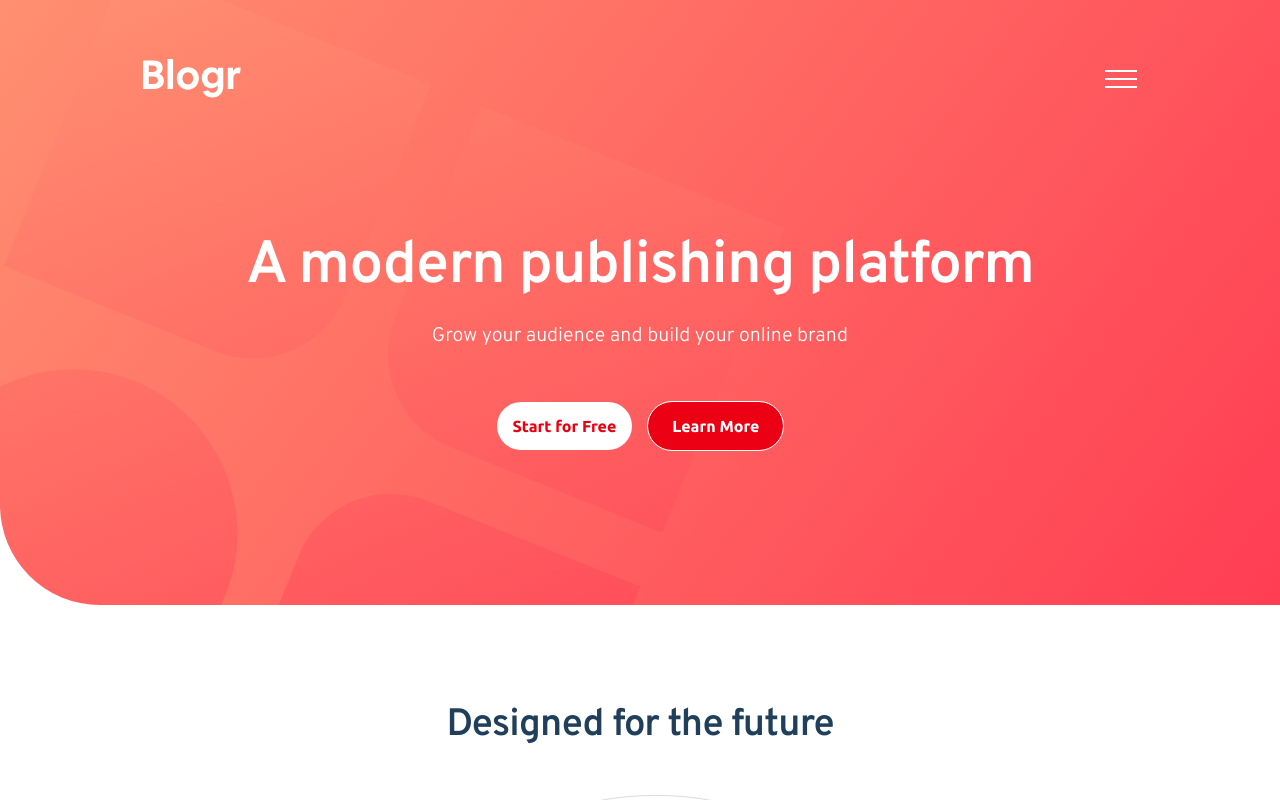
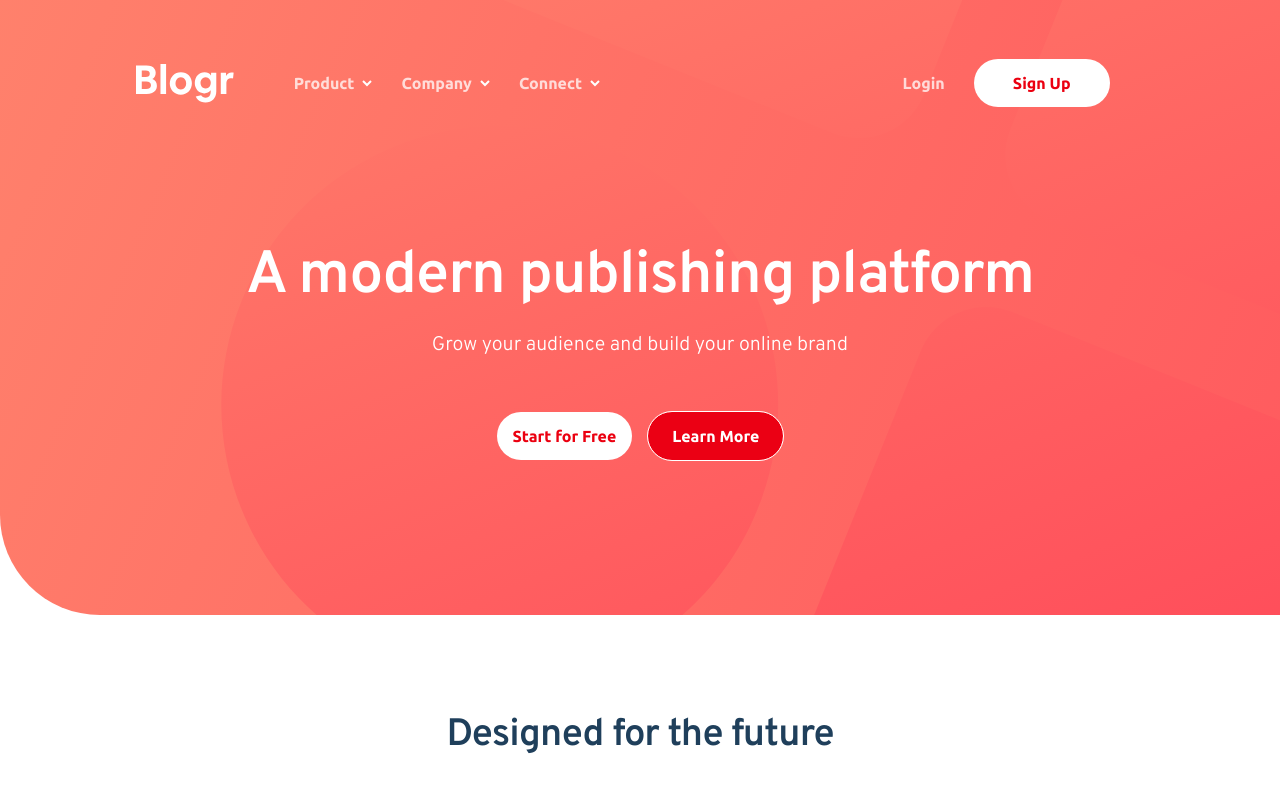
Before and after one commit to DocForLoop/blogr-landing-page, a website built with Vite: page index.html in a window 1280 px wide. Both pictures are taken after a click on the link 191 px from the left and 78 px from the top of the page. Shown: the top 800 px of the page. Built offline with nearby package versions, Linux system fonts and the light colour scheme.

Commit message:
Add desktop header styles

```diff
--- a/index.html
+++ b/index.html
@@ -42,7 +42,7 @@
                 <button class="header__dropdown-toggle" aria-haspopup="menu" aria-expanded="false" aria-controls="dropdown-product">
                   <span class="header__dropdown-toggle-name">Product</span>
                   <svg class="header__dropdown-icon" aria-hidden="true" width="10" height="7" viewBox="0 0 10 7">
-                    <path fill="none" stroke="#FF7B86" stroke-width="2" d="M1 1l4 4 4-4"/>
+                    <path fill="none" stroke-width="2" d="M1 1l4 4 4-4"/>
                   </svg>
                 </button>
 
@@ -59,7 +59,7 @@
                 <button class="header__dropdown-toggle" aria-haspopup="menu" aria-expanded="false" aria-controls="dropdown-company">
                   <span class="header__dropdown-toggle-name">Company</span>
                   <svg class="header__dropdown-icon" aria-hidden="true" width="10" height="7" viewBox="0 0 10 7">
-                    <path fill="none" stroke="#FF7B86" stroke-width="2" d="M1 1l4 4 4-4"/>
+                    <path fill="none" stroke-width="2" d="M1 1l4 4 4-4"/>
                   </svg>
                 </button>
 
@@ -75,7 +75,7 @@
                 <button class="header__dropdown-toggle" aria-haspopup="menu" aria-expanded="false" aria-controls="dropdown-connect">
                   <span class="header__dropdown-toggle-name">Connect</span>
                   <svg class="header__dropdown-icon" aria-hidden="true" width="10" height="7" viewBox="0 0 10 7">
-                    <path fill="none" stroke="#FF7B86" stroke-width="2" d="M1 1l4 4 4-4"/>
+                    <path fill="none" stroke-width="2" d="M1 1l4 4 4-4"/>
                   </svg>
                 </button>
 
--- a/src/main.ts
+++ b/src/main.ts
@@ -3,10 +3,27 @@ import './scss/style.scss';
 const dropdownButtons = document.querySelectorAll('.header__dropdown-toggle') as NodeListOf<HTMLButtonElement>;
 const dropdownMenus =  document.querySelectorAll('.header__dropdown-menu') as NodeListOf<HTMLUListElement>;
 const dropdownIcons = document.querySelectorAll('.header__dropdown-icon') as NodeListOf<SVGSVGElement>;
+const isDesktop = () => window.matchMedia("(min-width: 768px)").matches;
+
+const closeDropdown = (index: number): void => {
+    dropdownButtons[index].setAttribute('aria-expanded', 'false');
+    dropdownMenus[index].setAttribute('aria-hidden', 'true');
+    dropdownButtons[index].classList.remove('header__dropdown-toggle--active');
+    dropdownIcons[index].classList.remove('header__dropdown-icon--active');
+    dropdownMenus[index].classList.remove('header__dropdown-menu--active');
+};
 
 dropdownButtons.forEach((dropdownButton, index) => {
     const toggleDropdown = (): void => {
         const isActive = dropdownButton.getAttribute('aria-expanded') === 'true';
+
+        if (!isActive) {
+            dropdownButtons.forEach((_, i) => {
+                if (i !== index) {
+                    closeDropdown(i);
+                }
+            });
+        }
 
         dropdownButton.setAttribute('aria-expanded', String(!isActive));
         dropdownMenus[index].setAttribute('aria-hidden', String(isActive));
@@ -20,14 +37,16 @@ dropdownButtons.forEach((dropdownButton, index) => {
 });
 
 const closeAllDropdowns = (): void => {
-    dropdownButtons.forEach((button, index) => {
-      button.setAttribute('aria-expanded', 'false');
-      dropdownMenus[index].setAttribute('aria-hidden', 'true');
 
-      button.classList.remove('header__dropdown-toggle--active');
-      dropdownIcons[index].classList.remove('header__dropdown-icon--active');
-      dropdownMenus[index].classList.remove('header__dropdown-menu--active');
+    dropdownButtons.forEach((_, i) => {
+        closeDropdown(i);
     });
+};
+
+const closeAllDropdownsOnResize = (): void => {
+    if (isDesktop()) {
+        closeAllDropdowns();
+    }
 };
 
 const menuButton = document.querySelector('.header__menu-toggle') as HTMLButtonElement;
@@ -51,7 +70,7 @@ const trapFocus = (event:KeyboardEvent): void => {
             event.preventDefault();
             lastElement.focus();
 
-        } else if (document.activeElement === lastElement) {
+        } else if (!event.shiftKey && document.activeElement === lastElement) {
                 event.preventDefault();
                 firstElement.focus();
         }
@@ -102,6 +121,10 @@ const closeMenusOnOutsideClick = (event:MouseEvent): void => {
         closeAllDropdowns();
     }
 
+    if (isDesktop() && !isClickInsideDropdown) {
+        closeAllDropdowns();
+    }
+
     if (
         navMenu.classList.contains('header__nav--active') &&
         !navMenu.contains(target) &&
@@ -109,8 +132,36 @@ const closeMenusOnOutsideClick = (event:MouseEvent): void => {
     ) {
         toggleMenu();
     }
-}
+};
+
+const handleDropdownFocus = (event: FocusEvent) => {
+
+    const target = event.target as Node;
+
+    let foundActive = false;
+
+    dropdownButtons.forEach((button, index) => {
+        const menu = dropdownMenus[index];
+        const isCurrent = button.contains(target) || menu.contains(target);
+
+        if (isCurrent) {
+            foundActive = true;
+
+            dropdownButtons.forEach((_, i) => {
+                if (i !== index) {
+                    closeDropdown(i);
+                }
+            });
+        }
+    });
+
+    if (!foundActive) {
+        closeAllDropdowns();
+    }
+};
 
 menuButton.addEventListener('click', toggleMenu);
 document.addEventListener('keydown', closeMenusWithEsc);
 document.addEventListener('click', closeMenusOnOutsideClick);
+document.addEventListener('focusin', handleDropdownFocus);
+window.addEventListener('resize', closeAllDropdownsOnResize);
--- a/src/scss/components/_breakpoints.scss
+++ b/src/scss/components/_breakpoints.scss
@@ -1,2 +1,137 @@
 @use '@scss/global/functions' as *;
 @use '@scss/global/mixins' as m;
+
+@media (width > em(768)) {
+
+    .header {
+        background-image: url('/src/assets/images/bg-pattern-intro-desktop.svg'),
+                        var(--clr-header-grad-desktop);
+        background-position: -200px -900px, top;
+        background-size: 2245px 2245px;
+        padding-inline: fluid(48, 164, 768, 1440);
+
+        &__menu-toggle {
+            display: none;
+        }
+
+        &__wrapper {
+            column-gap: fluid(45, 64, 768, 1440);
+        }
+
+        &__nav {
+            position: static;
+            inset-block-start: unset;
+            inset-inline: unset;
+            border-radius: 0;
+            background-color: transparent;
+            padding: 0;
+            box-shadow: unset;
+            font-weight: var(--fw-4);
+            opacity: 1;
+            transform: unset;
+            pointer-events: unset;
+            visibility: visible;
+            transition: unset;
+        }
+
+        &__nav-list {
+            flex-direction: row;
+            align-items: baseline;
+            column-gap: fluid(20, 32, 768, 1440);
+        }
+
+        &__dropdown-toggle {
+            color: var(--clr-light-active);
+            font-family: var(--ff-secondary);
+            font-size: var(--fs-body-primary);
+            font-weight: var(--fw-5);
+            transition: color 0.3s;
+
+            &:hover {
+                color: var(--clr-light);
+            }
+        }
+
+        &__dropdown-toggle-name {
+            position: relative;
+
+            &::after {
+                content: "";
+                position: absolute;
+                inset-block-end: rem(-2);
+                inset-inline-start: 50%;
+                transform: translateX(-50%);
+                inline-size: 0;
+                block-size: rem(2);
+                background-color: var(--clr-light);
+                transition: inline-size 0.3s ease;
+            }
+
+            &:hover::after {
+                inline-size: 100%;
+            }
+        }
+
+// Helper class for dropdown-btn
+        &__dropdown-toggle--active{
+            color: var(--clr-light);
+        }
+
+        &__dropdown-icon {
+            stroke: var(--clr-light);
+        }
+
+        &__dropdown-menu{
+            position: absolute;
+            inset-block-start: 27px;
+            inset-inline-start: -24px;
+            align-items: flex-start;
+            transform: translateY(15px);
+            padding-inline-start: 24px;
+            padding-inline-end: 51px;
+            padding-block: 24px;
+            background-color: var(--clr-light);
+            box-shadow: 0 rem(20) rem(40) 0 var(--clr-dropdown-shadow);
+        }
+
+        &__dropdown-link {
+            font-family: var(--ff-secondary);
+        }
+
+        &__nav-item {
+            position: relative;
+        }
+
+        &__nav-item--login {
+            padding: 0;
+            margin-inline-start: fluid(34, 348, 768, 1440);
+            border: none;
+        }
+
+        &__nav-link--login {
+            color: var(--clr-light-active);
+            font-size: var(--fs-body-primary);
+            font-weight: var(--fw-5);
+            font-family: var(--ff-secondary);
+            transition: color 0.3s ease;
+
+            &:hover {
+                color: var(--clr-light);
+            }
+        }
+
+        &__nav-link--cta {
+            @include m.btn-light;
+            padding-block: 10px;
+        }
+    }
+}
+
+
+@media (width > em(1440)) {
+    .header {
+        &__nav-item--login {
+            margin-inline-start: fluid(348, 560, 1440, 1650);
+        }
+    }
+}
--- a/src/scss/components/header/_header.scss
+++ b/src/scss/components/header/_header.scss
@@ -15,7 +15,7 @@
                         var(--clr-header-grad-mobile);
     background-repeat: no-repeat, no-repeat;
     background-position: -340px -235px, top;
-    padding-inline: fluid(24, 164, 375, 1440);
+    padding-inline: fluid(24, 48, 375, 768);
     padding-block-start: fluid(56, 60, 375, 1440);
     padding-block-end: 155px;
     border-end-start-radius: 100px;
@@ -48,6 +48,10 @@
 
     &__wrapper {
         position: relative;
+    }
+
+    &__logo-link {
+        flex-shrink: 0;
     }
 
     &__logo {
@@ -127,8 +131,10 @@
     }
 
     &__dropdown-icon {
+        flex-shrink: 0;
         inline-size: rem(10);
         block-size: rem(7);
+        stroke: var(--clr-svg-stroke);
         transition: transform 0.3s ease;
     }
 
@@ -203,7 +209,7 @@
 
     &__nav-link--cta {
         @include m.btn-grad;
-        padding-inline: 40px;
+        padding-inline: 39px;
         white-space: nowrap;
     }
 }
--- a/src/scss/global/_colors.scss
+++ b/src/scss/global/_colors.scss
@@ -1,18 +1,20 @@
 :root {
     --clr-cta: hsl(356, 100%, 46%);
     --clr-cta-hover: hsl(355, 100%, 46%);
+    --clr-svg-stroke: hsl(355, 100%, 74%);
     --clr-headings: hsl(208, 49%, 24%);
     --clr-headings-active: hsla(208, 49%, 24%, 0.75);
     --clr-cta-text: hsl(0, 0%, 0%);
     --clr-btn-sign-up: hsl(353, 100%, 52%);
     --clr-light: hsl(0, 0%, 100%);
+    --clr-light-active: hsla(0, 0%, 100%, 0.75);
     --clr-body: hsl(207, 13%, 34%);
     --clr-footer: hsl(240, 2%, 79%);
     --clr-footer-bg: hsl(240, 10%, 16%);
     --clr-dropdown-bg: hsla(237, 17%, 21%, 0.08);
     --clr-decor-line: hsl(0, 7%, 90%);
     --clr-dropdown-shadow: hsla(0, 0%, 0%, 0.2434);
-    --clr-header-grad-desktop: linear-gradient(-67deg, hsl(13, 100%, 72%) 0%, hsl(353, 100%, 62%) 100%);
+    --clr-header-grad-desktop: linear-gradient(-67deg, hsl(353, 100%, 62%) 0%, hsl(12, 100%, 72%) 100%);
     --clr-header-grad-mobile: linear-gradient(-53deg, hsl(353, 100%, 62%) 0%, hsl(13, 100%, 72%) 100%);
     --clr-section-grad: linear-gradient(-74deg, hsl(237, 17%, 21%) 0%, hsl(237, 23%, 32%) 100%);
 }
--- a/src/scss/global/_mixins.scss
+++ b/src/scss/global/_mixins.scss
@@ -7,7 +7,7 @@
     border-radius: rem(28);
     font-family: var(--ff-secondary);
     font-weight: var(--fw-5);
-    transition: color 0.3s, background-color 0.3s;
+    transition: color 0.3s ease, background-color 0.3s ease;
 
     &:hover {
         color: var(--clr-light);
```
